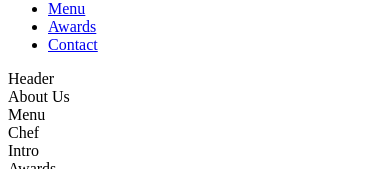
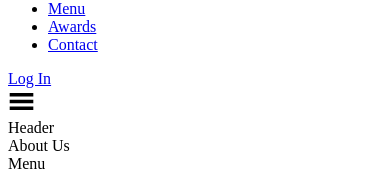
Before and after one commit to brosmar18/coffee-shop, a React (Create React App) app: page / in a window 390 px wide. Shown: the part 424-593 px from the top of the page. Built offline with nearby package versions, Linux system fonts and the light colour scheme.

Commit message:
Login link and nav mobile hamburger menu icon added

```diff
--- a/src/components/NavBar/NavBar.jsx
+++ b/src/components/NavBar/NavBar.jsx
@@ -17,6 +17,12 @@ const NavBar = () => {
                 <li className='nav__link'><a href='/'>Awards</a></li>
                 <li className='nav__link'><a href='/'>Contact</a></li>
             </ul>
+            <div className='nav__login'>
+                <a href='/' className='nav__login-link'>Log In</a>
+            </div>
+            <div className='nav__mobile'>
+                <GiHamburgerMenu fontSize={27} />
+            </div>
         </div>
     )
 }
```
